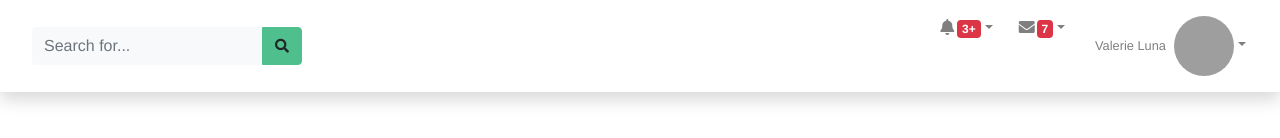
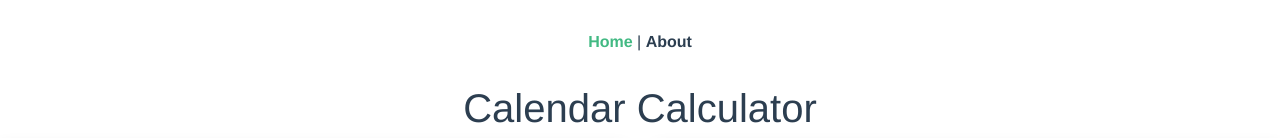
Before and after one commit to Dizolivemint/Calendar-calculate, a Vue app: page / in a window 1280 px wide. Shown: the top 138 px of the page. Built offline with nearby package versions, Linux system fonts and the light colour scheme; grey boxes are pictures that could not be loaded.

Commit message:
[Update] Removed header

```diff
--- a/src/App.vue
+++ b/src/App.vue
@@ -1,6 +1,5 @@
 <template>
   <div id="app">
-    <cal-header></cal-header>
     <div id="nav">
       <router-link to="/">Home</router-link> |
       <router-link to="/about">About</router-link>
```
Also changed, not shown: 1 other file (tests, documents, lock files or other folders).
